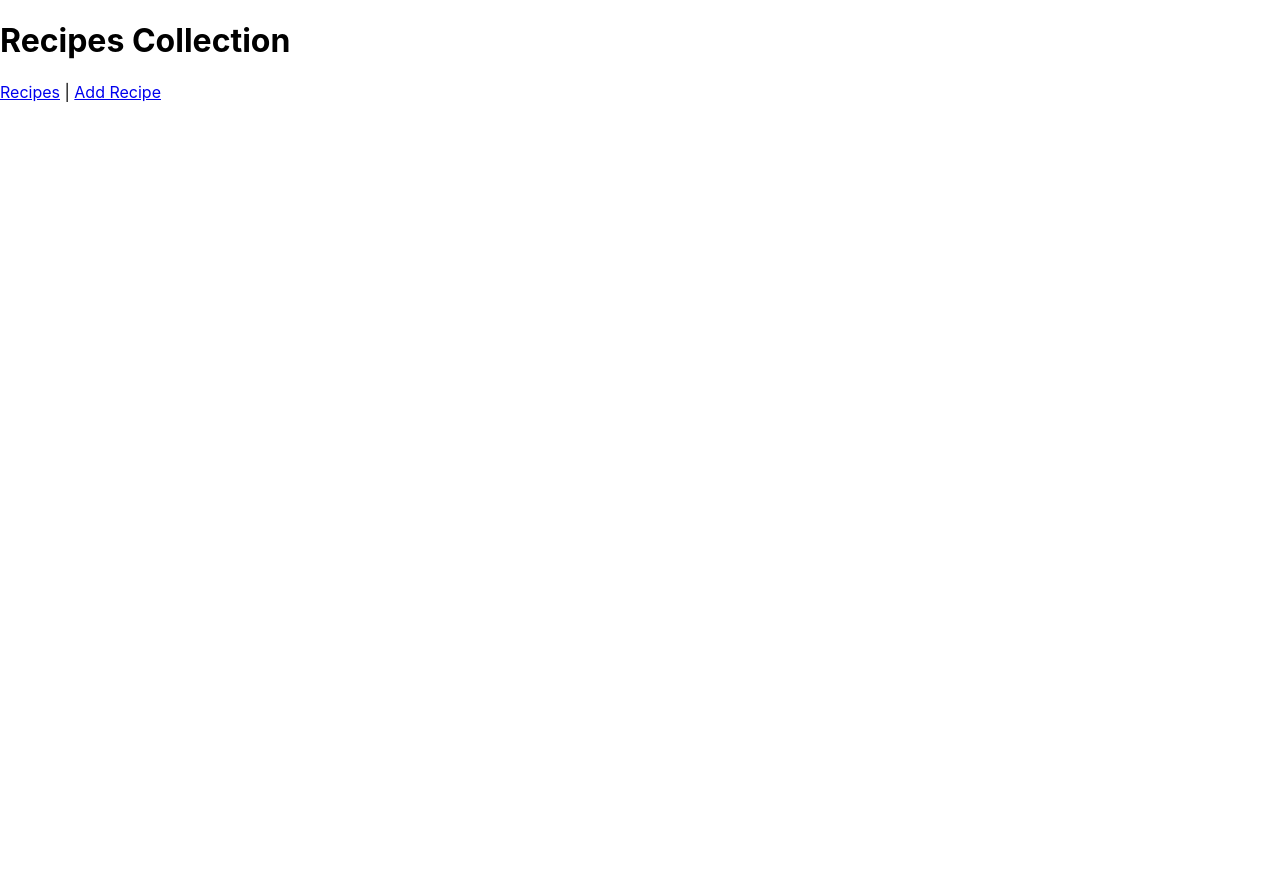
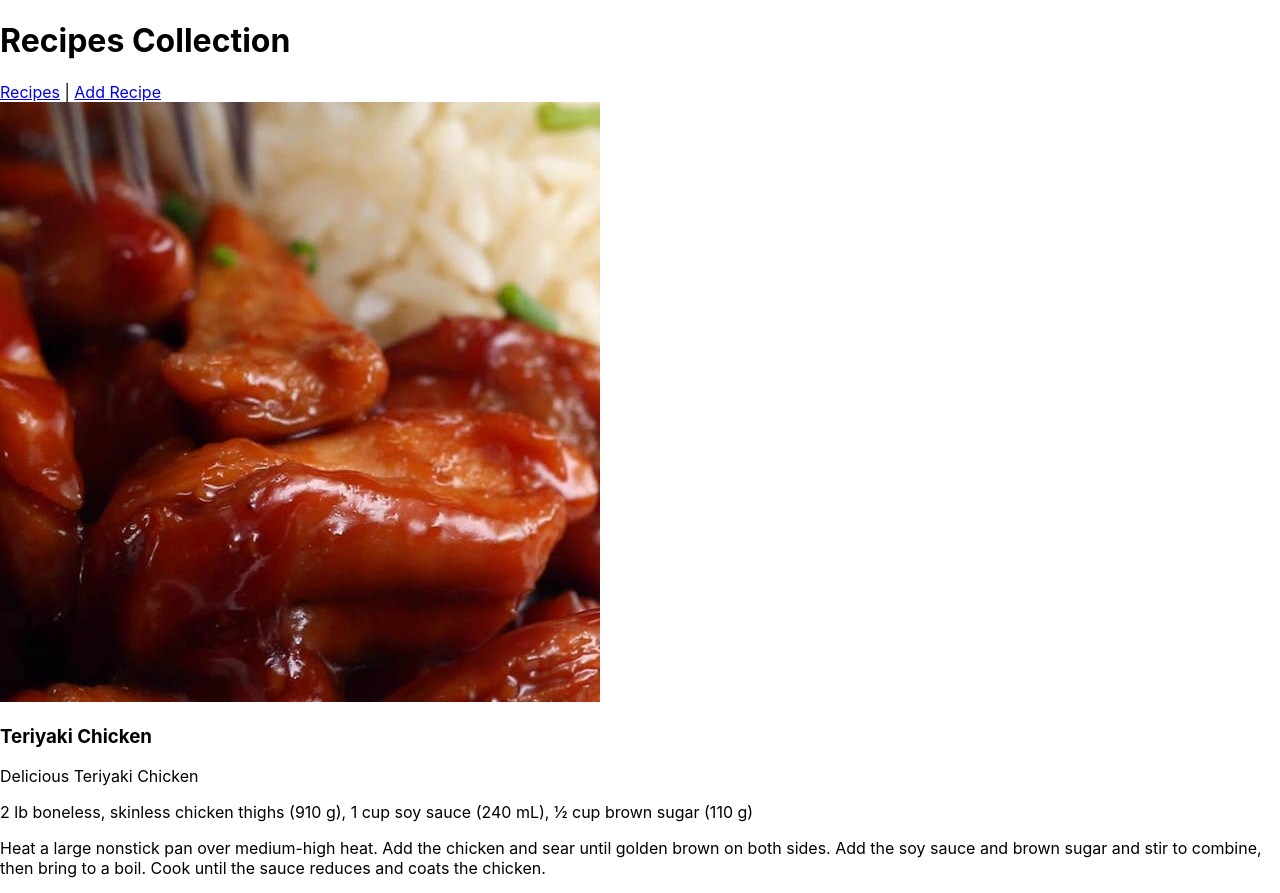
Before and after one commit to RubenCulebro/Recipes_React, a React (Create React App) app in the folder frontend/: page / in a window 1280 px wide. Shown: the top 893 px of the page. Before the commit the page ends 800 px from the top, so only its background shows below. Built offline with nearby package versions, Linux system fonts and the light colour scheme.

Commit message:
Display recipe data in ViewRecipe component with remove button

```diff
--- a/frontend/src/App.js
+++ b/frontend/src/App.js
@@ -14,11 +14,20 @@ useEffect(() => {
         .catch((err) => console.error("Error loading recipes:", err));
 }, []);
 
+const removeRecipe = (recipeToRemove) => {
+  const updatedRecipes = recipesCollection.filter(recipe => recipe.id !== recipeToRemove.id);
+  setRecipesCollection(updatedRecipes);
+};
+
 return (
   <Router>
     <NavBar />
     <Routes>
-                <Route path="/" element={<ViewRecipes />} />
+      <Route
+        exact
+        path="/"
+        element={<ViewRecipes recipes={recipesCollection} onRemoveRecipe={removeRecipe} />}
+      />
       <Route path="/add_recipe" element={<AddRecipe />} />
     </Routes>
   </Router>
--- a/frontend/src/ViewRecipes.js
+++ b/frontend/src/ViewRecipes.js
@@ -1,11 +1,29 @@
-import React from 'react';
+import React from "react";
+import { Link } from "react-router-dom";
 
 function ViewRecipes(props) {
-    return (
-        <div>
+  if (!props.recipes || props.recipes.length === 0) {
+    return <div>No recipes available.</div>;
+  }
 
-        </div>
-    );
+  return (
+    <div>
+      {props.recipes.map((recipe) => {
+        const imageUrl = `/images/${recipe.image}`;
+        return (
+          <div key={recipe.id} id={recipe.id}>
+            <img src={imageUrl} alt={recipe.name}/>
+            <h3>{recipe.name}</h3>
+            <p>{recipe.description}</p>
+            <p>{recipe.ingredients}</p>
+            <p>{recipe.directions}</p>
+            <button onClick={() => props.onRemoveRecipe(recipe)}>Remove</button>
+          </div>
+        );
+      })}
+      <Link to="/add_recipe">Add Recipe</Link>
+    </div>
+  );
 }
 
 export default ViewRecipes;
```
Lines whose indentation alone changed are shown as unchanged.
